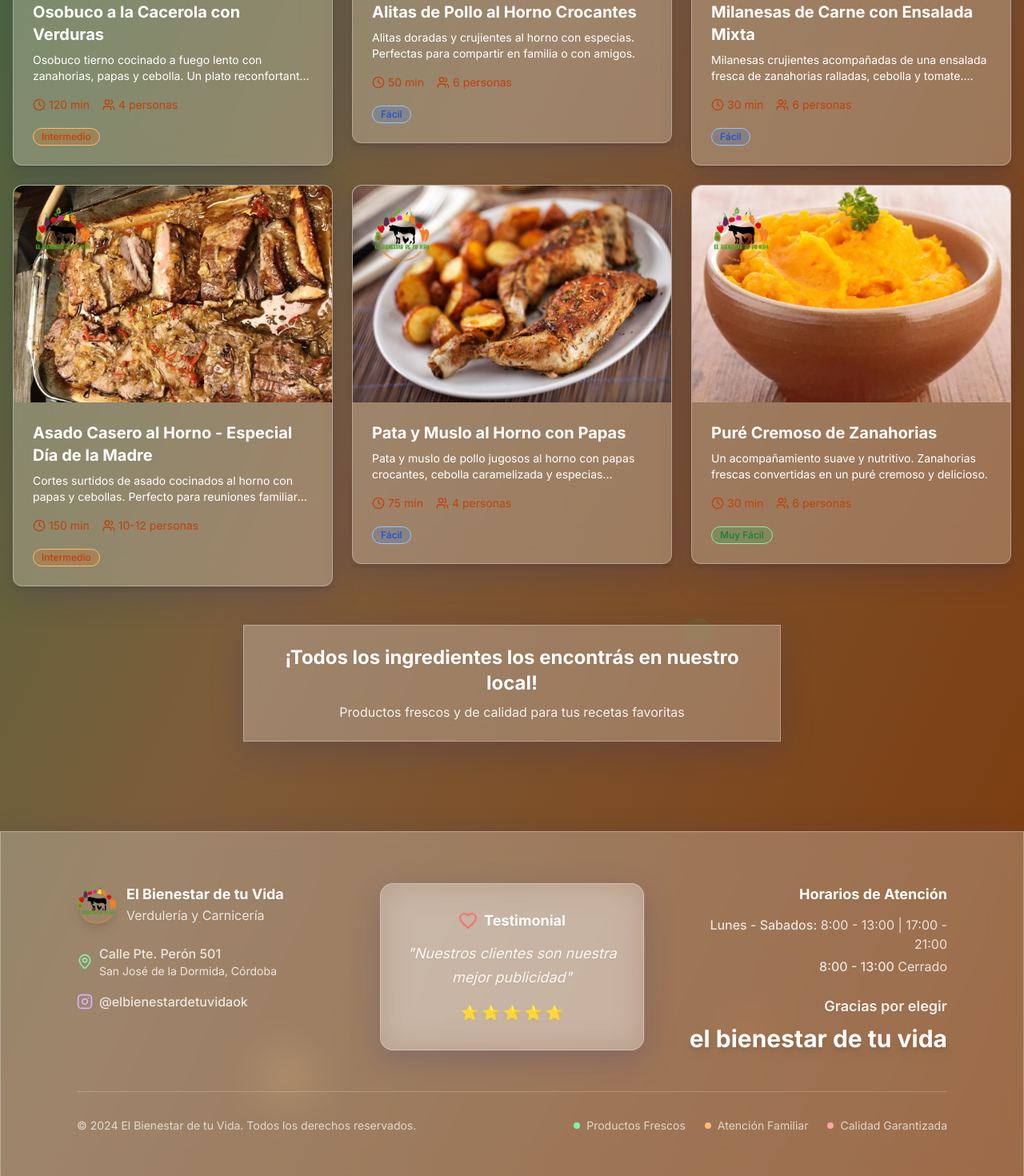
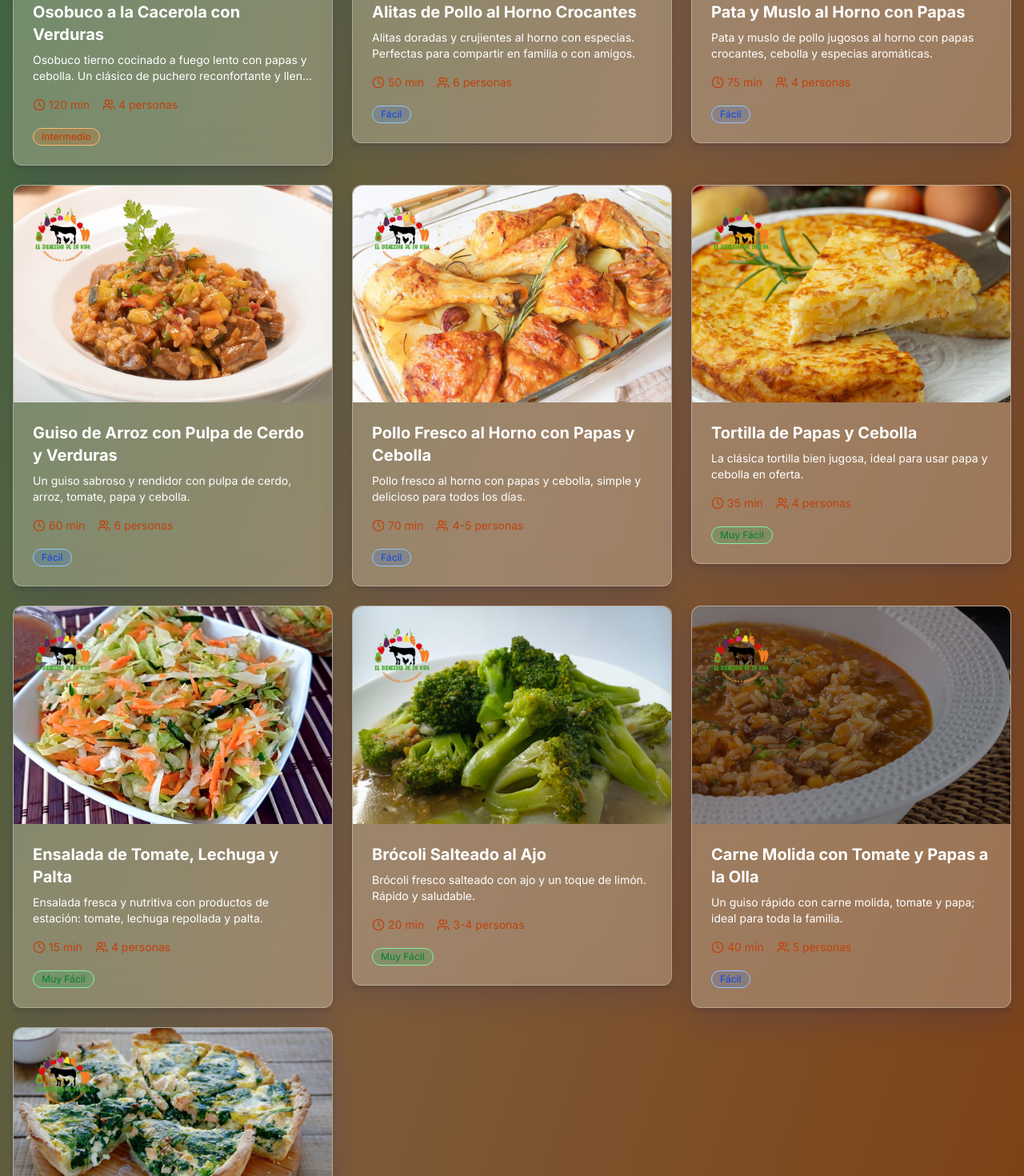
Before and after one commit to elbienestardetuvida/elbienestardetuvida, a Next.js app: page /recetas in a window 1280 px wide. Shown: the part 1320-2790 px from the top of the page at 80% size. Built offline with nearby package versions, Linux system fonts and the light colour scheme.

Commit message:
feat: Cambiando recetas

```diff
--- a/data/recetas.ts
+++ b/data/recetas.ts
@@ -15,28 +15,27 @@ export const recetas: Receta[] = [
     slug: "osobuco-a-la-cacerola",
     nombre: "Osobuco a la Cacerola con Verduras",
     descripcion:
-      "Osobuco tierno cocinado a fuego lento con zanahorias, papas y cebolla. Un plato reconfortante lleno de sabor casero.",
+      "Osobuco tierno cocinado a fuego lento con papas y cebolla. Un clásico de puchero reconfortante y lleno de sabor.",
     imagen: "/images/osobucoalacaserola.png",
     tiempo: "120 min",
     porciones: "4 personas",
     ingredientes: [
-      "1 kg de osobuco",
-      "2 kg de zanahorias cortadas en rodajas",
-      "4 papas medianas cortadas en cubos",
+      "1 kg de osobuco (puchero)",
+      "3 papas medianas cortadas en cubos",
       "2 cebollas cortadas en cubos",
       "3 dientes de ajo picados",
       "1 taza de vino blanco",
       "2 tazas de caldo de carne",
-      "Tomillo, laurel, sal y pimienta",
+      "Laurel, sal y pimienta",
       "Aceite de oliva",
     ],
     pasos: [
       "Dorar el osobuco en una cacerola con aceite caliente hasta sellar por todos lados.",
       "Agregar la cebolla y el ajo, cocinar hasta que estén transparentes.",
       "Incorporar el vino y dejar reducir por 5 minutos.",
-      "Añadir el caldo, las zanahorias, las papas y las hierbas.",
+      "Añadir el caldo, sumar las papas y el laurel.",
       "Cocinar a fuego bajo con tapa durante 90-100 minutos hasta que la carne esté muy tierna.",
-      "Servir caliente con el jugo de cocción y pan casero.",
+      "Servir con el jugo de cocción y pan casero.",
     ],
     dificultad: "Intermedio",
   },
@@ -49,7 +48,7 @@ export const recetas: Receta[] = [
     tiempo: "50 min",
     porciones: "6 personas",
     ingredientes: [
-      "3 kg de alitas de pollo",
+      "2 kg de alitas de pollo",
       "3 cucharadas de aceite",
       "2 cucharadas de pimentón dulce",
       "1 cucharada de ajo en polvo",
@@ -68,72 +67,16 @@ export const recetas: Receta[] = [
     dificultad: "Fácil",
   },
   {
-    slug: "milanesas-de-carne-con-ensalada",
-    nombre: "Milanesas de Carne con Ensalada Mixta",
-    descripcion:
-      "Milanesas crujientes acompañadas de una ensalada fresca de zanahorias ralladas, cebolla y tomate. Clásico que nunca falla.",
-    imagen: "/images/milanesaconensaladamixta.png",
-    tiempo: "30 min",
-    porciones: "6 personas",
-    ingredientes: [
-      "2 kg de milanesas de carne",
-      "Pan rallado",
-      "2 huevos batidos",
-      "Aceite para freír",
-      "Sal y pimienta",
-      "Para la ensalada:",
-      "2 kg de zanahorias ralladas",
-      "1 cebolla en juliana",
-      "2 tomates cortados",
-      "Aceite, vinagre y sal",
-    ],
-    pasos: [
-      "Condimentar las milanesas con sal y pimienta.",
-      "Pasar cada milanesa por huevo batido y luego por pan rallado.",
-      "Freír en aceite caliente hasta que estén doradas de ambos lados.",
-      "Escurrir sobre papel absorbente.",
-      "Preparar la ensalada mezclando todos los ingredientes.",
-      "Servir las milanesas calientes acompañadas de la ensalada fresca.",
-    ],
-    dificultad: "Fácil",
-  },
-  {
-    slug: "asado-casero-al-horno",
-    nombre: "Asado Casero al Horno - Especial Día de la Madre",
-    descripcion:
-      "Cortes surtidos de asado cocinados al horno con papas y cebollas. Perfecto para reuniones familiares y celebraciones especiales.",
-    imagen: "/images/asadoalhorno.png",
-    tiempo: "150 min",
-    porciones: "10-12 personas",
-    ingredientes: [
-      "5 kg de asado surtido",
-      "4 kg de papas cortadas en gajos",
-      "4 cebollas cortadas en cubos grandes",
-      "Chimichurri casero",
-      "Aceite, sal gruesa y pimienta",
-      "Romero y tomillo",
-    ],
-    pasos: [
-      "Precalentar el horno a 180°C.",
-      "Condimentar el asado con sal gruesa, pimienta y hierbas.",
-      "Colocar en una fuente grande para horno junto con las papas y cebollas.",
-      "Rociar con aceite generosamente.",
-      "Hornear durante 2-2.5 horas, volteando la carne a mitad de cocción.",
-      "Servir bien caliente con chimichurri y ensaladas.",
-    ],
-    dificultad: "Intermedio",
-  },
-  {
     slug: "pata-muslo-al-horno",
     nombre: "Pata y Muslo al Horno con Papas",
     descripcion:
-      "Pata y muslo de pollo jugosos al horno con papas crocantes, cebolla caramelizada y especias aromáticas.",
+      "Pata y muslo de pollo jugosos al horno con papas crocantes, cebolla y especias aromáticas.",
     imagen: "/images/patamusloalhornoconpapas.png",
     tiempo: "75 min",
     porciones: "4 personas",
     ingredientes: [
       "2 kg de pata y muslo de pollo",
-      "4 kg de papas cortadas en gajos",
+      "1.5 kg de papas cortadas en gajos",
       "2 cebollas cortadas en cubos",
       "3 dientes de ajo picados",
       "Romero y tomillo fresco",
@@ -151,27 +94,168 @@ export const recetas: Receta[] = [
     dificultad: "Fácil",
   },
   {
-    slug: "pure-de-zanahorias",
-    nombre: "Puré Cremoso de Zanahorias",
+    slug: "guiso-de-arroz-con-pulpa-de-cerdo",
+    nombre: "Guiso de Arroz con Pulpa de Cerdo y Verduras",
     descripcion:
-      "Un acompañamiento suave y nutritivo. Zanahorias frescas convertidas en un puré cremoso y delicioso.",
-    imagen: "/images/puredezanahorias.png",
-    tiempo: "30 min",
+      "Un guiso sabroso y rendidor con pulpa de cerdo, arroz, tomate, papa y cebolla.",
+    imagen: "/images/guiso-arroz-pulpa.png",
+    tiempo: "60 min",
     porciones: "6 personas",
     ingredientes: [
-      "2 kg de zanahorias peladas y cortadas",
-      "2 papas medianas",
-      "2 cucharadas de manteca",
-      "1/2 taza de leche o crema",
-      "Sal, pimienta y nuez moscada",
+      "1 kg de pulpa de cerdo en cubos",
+      "1 cebolla picada",
+      "2 tomates cubeteados",
+      "2 papas en cubos",
+      "1 zanahoria en rodajas (opcional)",
+      "1 taza de arroz",
+      "3 tazas de caldo",
+      "Pimentón, laurel, sal y pimienta",
+      "Aceite",
     ],
     pasos: [
-      "Hervir las zanahorias y las papas en agua con sal hasta que estén tiernas.",
-      "Escurrir bien y hacer puré con un pisapapas o procesadora.",
-      "Agregar la manteca, la leche y los condimentos.",
-      "Mezclar hasta obtener una consistencia cremosa.",
-      "Servir caliente como acompañamiento de carnes o aves.",
+      "Sofreír la cebolla en aceite, agregar la pulpa y dorar.",
+      "Sumar tomate, condimentos y las papas; mezclar.",
+      "Añadir el arroz y el caldo; cocinar a fuego medio-bajo hasta que el arroz esté tierno.",
+      "Rectificar sal y pimienta y servir caliente.",
+    ],
+    dificultad: "Fácil",
+  },
+  {
+    slug: "pollo-fresco-al-horno-con-papas",
+    nombre: "Pollo Fresco al Horno con Papas y Cebolla",
+    descripcion:
+      "Pollo fresco al horno con papas y cebolla, simple y delicioso para todos los días.",
+    imagen: "/images/pollohornopapas.png",
+    tiempo: "70 min",
+    porciones: "4-5 personas",
+    ingredientes: [
+      "1.5 kg de pollo fresco en presas",
+      "1 kg de papas en gajos",
+      "2 cebollas en pluma",
+      "3 dientes de ajo picados",
+      "Romero o tomillo",
+      "Aceite de oliva, sal y pimienta",
+      "Jugo de 1/2 limón",
+    ],
+    pasos: [
+      "Precalentar el horno a 200°C.",
+      "Condimentar el pollo y mezclar con papas y cebollas.",
+      "Disponer en fuente aceitada y hornear 60-70 minutos hasta dorar.",
+      "Reposar 5 minutos y servir.",
+    ],
+    dificultad: "Fácil",
+  },
+  {
+    slug: "tortilla-de-papas-y-cebolla",
+    nombre: "Tortilla de Papas y Cebolla",
+    descripcion:
+      "La clásica tortilla bien jugosa, ideal para usar papa y cebolla en oferta.",
+    imagen: "/images/tortilla-papas.png",
+    tiempo: "35 min",
+    porciones: "4 personas",
+    ingredientes: [
+      "800 g de papas en rodajas finas",
+      "1 cebolla en juliana",
+      "5 huevos",
+      "Aceite, sal y pimienta",
+    ],
+    pasos: [
+      "Freír las papas con la cebolla a fuego medio hasta tiernas.",
+      "Batir los huevos con sal y pimienta; mezclar con las papas.",
+      "Cuajar en sartén por ambos lados hasta el punto deseado.",
     ],
     dificultad: "Muy Fácil",
   },
+  {
+    slug: "ensalada-de-tomate-lechuga-y-palta",
+    nombre: "Ensalada de Tomate, Lechuga y Palta",
+    descripcion:
+      "Ensalada fresca y nutritiva con productos de estación: tomate, lechuga repollada y palta.",
+    imagen: "/images/ensalada-huerta.png",
+    tiempo: "15 min",
+    porciones: "4 personas",
+    ingredientes: [
+      "2 tomates en gajos",
+      "1 lechuga repollada lavada y trozada",
+      "2 paltas en cubos",
+      "1/2 cebolla en pluma (opcional)",
+      "Aceite de oliva, jugo de limón, sal y pimienta",
+    ],
+    pasos: [
+      "Mezclar todos los ingredientes en un bowl grande.",
+      "Aliñar con aceite, limón, sal y pimienta a gusto.",
+      "Servir inmediatamente.",
+    ],
+    dificultad: "Muy Fácil",
+  },
+  {
+    slug: "brocoli-salteado-al-ajo",
+    nombre: "Brócoli Salteado al Ajo",
+    descripcion:
+      "Brócoli fresco salteado con ajo y un toque de limón. Rápido y saludable.",
+    imagen: "/images/brocolisalteado.png",
+    tiempo: "20 min",
+    porciones: "3-4 personas",
+    ingredientes: [
+      "2 unidades de brócoli en flores",
+      "2 dientes de ajo laminados",
+      "Aceite de oliva",
+      "Sal, pimienta y jugo de limón",
+    ],
+    pasos: [
+      "Blanquear el brócoli 2 minutos y cortar cocción.",
+      "Saltear el ajo en aceite, sumar el brócoli y condimentos.",
+      "Saltear 2-3 minutos más y terminar con limón.",
+    ],
+    dificultad: "Muy Fácil",
+  },
+  {
+    slug: "carne-molida-con-tomate-y-papas",
+    nombre: "Carne Molida con Tomate y Papas a la Olla",
+    descripcion:
+      "Un guiso rápido con carne molida, tomate y papa; ideal para toda la familia.",
+    imagen: "/images/guisoconmolida.png",
+    tiempo: "40 min",
+    porciones: "5 personas",
+    ingredientes: [
+      "800 g de carne molida",
+      "1 cebolla picada",
+      "2 tomates cubeteados",
+      "2 papas en cubos",
+      "1 cucharadita de pimentón",
+      "1/2 cucharadita de comino",
+      "1 taza de caldo",
+      "Aceite, sal y pimienta",
+    ],
+    pasos: [
+      "Sofreír cebolla, añadir la carne y dorar.",
+      "Sumar tomate, especias y las papas; mezclar.",
+      "Agregar caldo y cocinar tapado 20-25 minutos hasta tiernas las papas.",
+    ],
+    dificultad: "Fácil",
+  },
+  {
+    slug: "tarta-de-acelga-y-zanahoria",
+    nombre: "Tarta de Acelga y Zanahoria",
+    descripcion:
+      "Tarta sabrosa con acelga, cebolla y zanahoria; perfecta para la vianda.",
+    imagen: "/images/tarta-acelga-zanahoria.png",
+    tiempo: "50 min",
+    porciones: "6-8 porciones",
+    ingredientes: [
+      "1 atado grande de acelga",
+      "1 cebolla picada",
+      "1 zanahoria rallada",
+      "3 huevos",
+      "150 g de queso rallado",
+      "2 tapas para tarta",
+      "Aceite, sal y pimienta",
+    ],
+    pasos: [
+      "Rehogar cebolla, sumar acelga picada y cocinar hasta tierna.",
+      "Mezclar con zanahoria, huevos batidos y queso; condimentar.",
+      "Rellenar la tarta, tapar y hornear a 190°C por 30-35 minutos.",
+    ],
+    dificultad: "Fácil",
+  },
 ];
```
Also changed, not shown: public/images/brocolisalteado.png (added), public/images/guisoconmolida.png (added).
